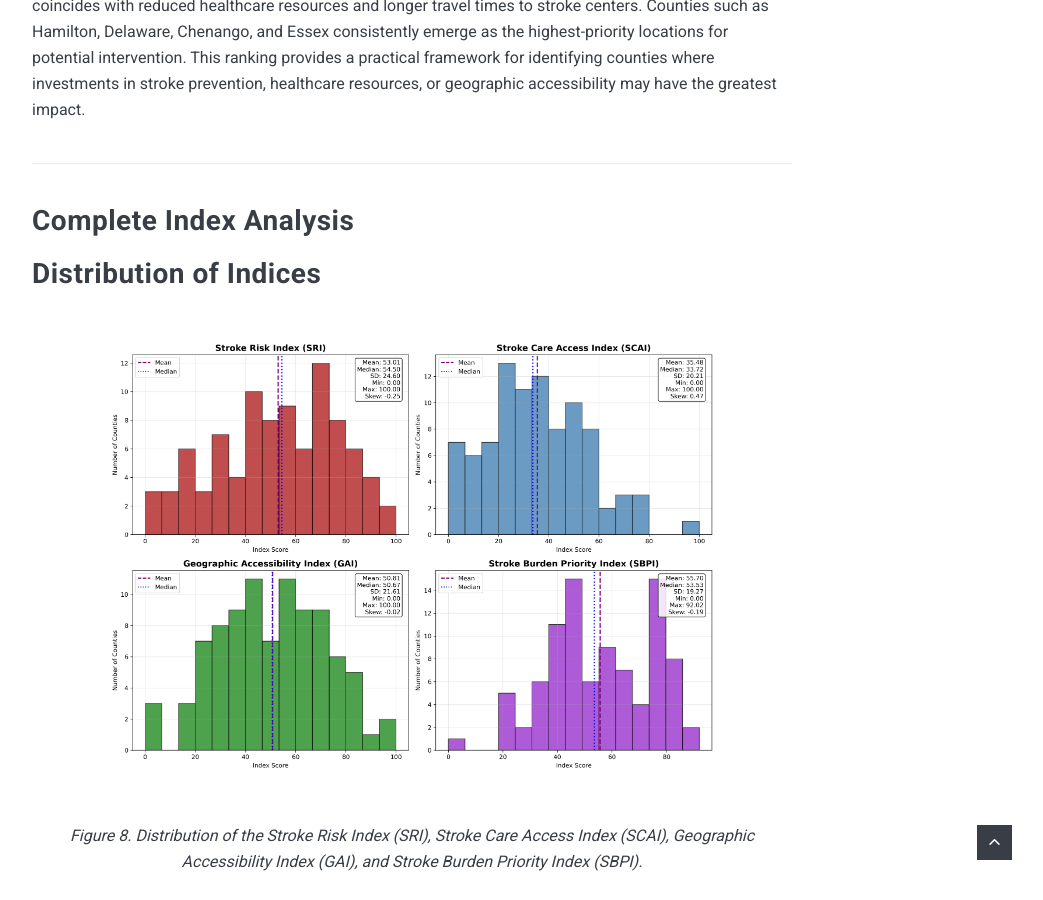
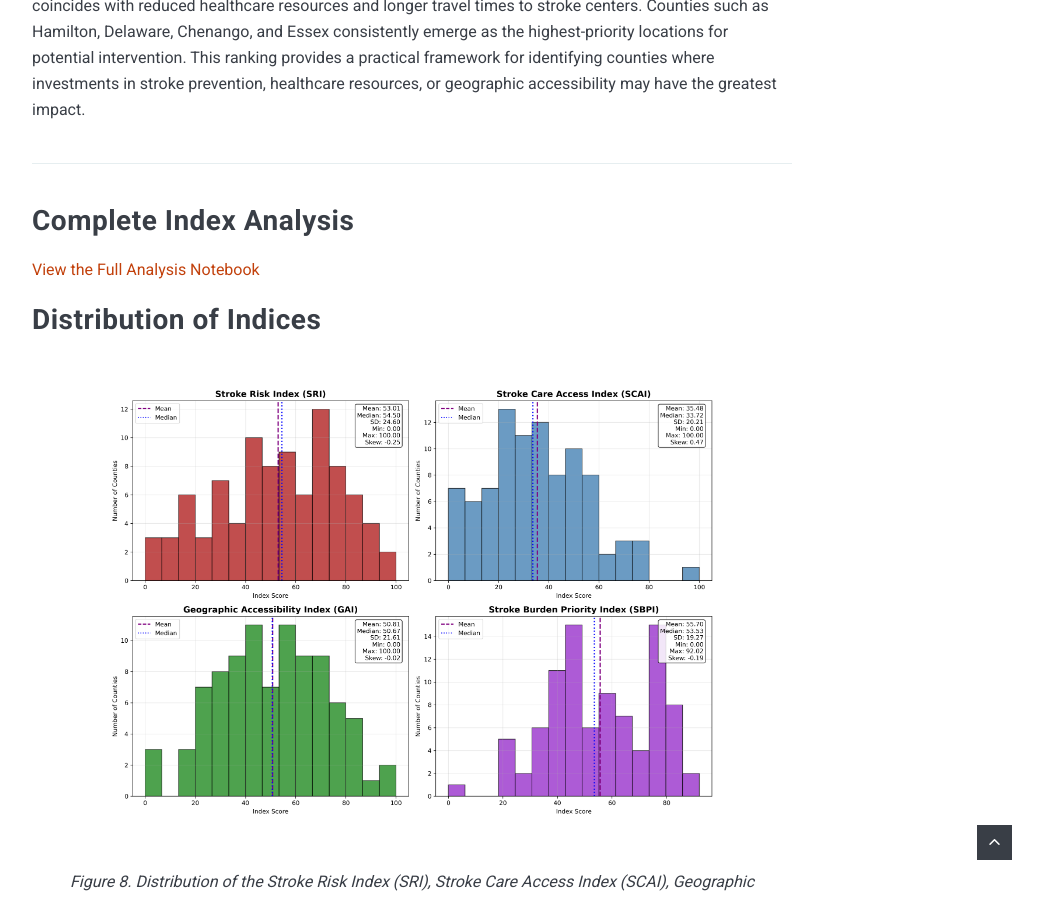
Before and after one commit to palism1/stroke-burden-index, a Jekyll site: the page built from docs/_posts/2026-07-07-project-outcome.md, in a window 1280 px wide and 900 px high, scrolled down 11123 px. Shown: the whole window, without its empty margins (228-1271 px from the left). Built offline with Jekyll 4.4.1, drawn with Linux system fonts in a browser that asks for light colours; nearby versions of some CDN libraries.

Commit message:
Update 2026-07-07-project-outcome.md

```diff
--- a/docs/_posts/2026-07-07-project-outcome.md
+++ b/docs/_posts/2026-07-07-project-outcome.md
@@ -220,6 +220,8 @@ The lollipop chart above ranks the twenty counties with the highest Stroke Burde
 
 ## Complete Index Analysis
 
+[View the Full Analysis Notebook](../../notebooks/Analysis%20of%20Stroke%20Burden%20Indices.html)
+
 <h2>Distribution of Indices</h2>
 
 <p align="center">
```
